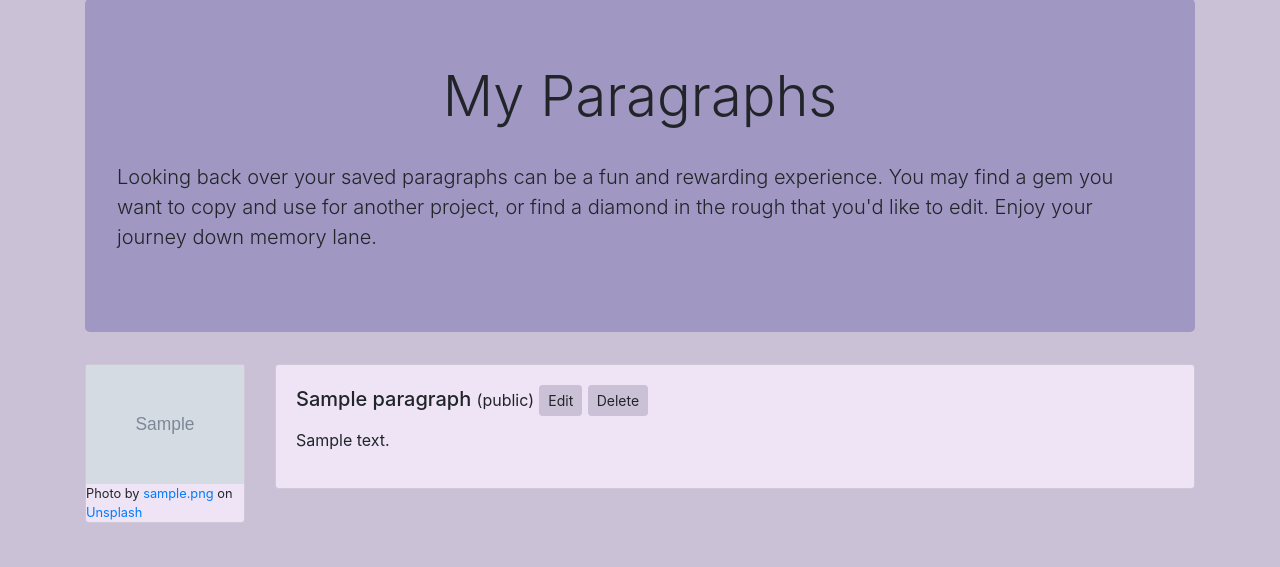
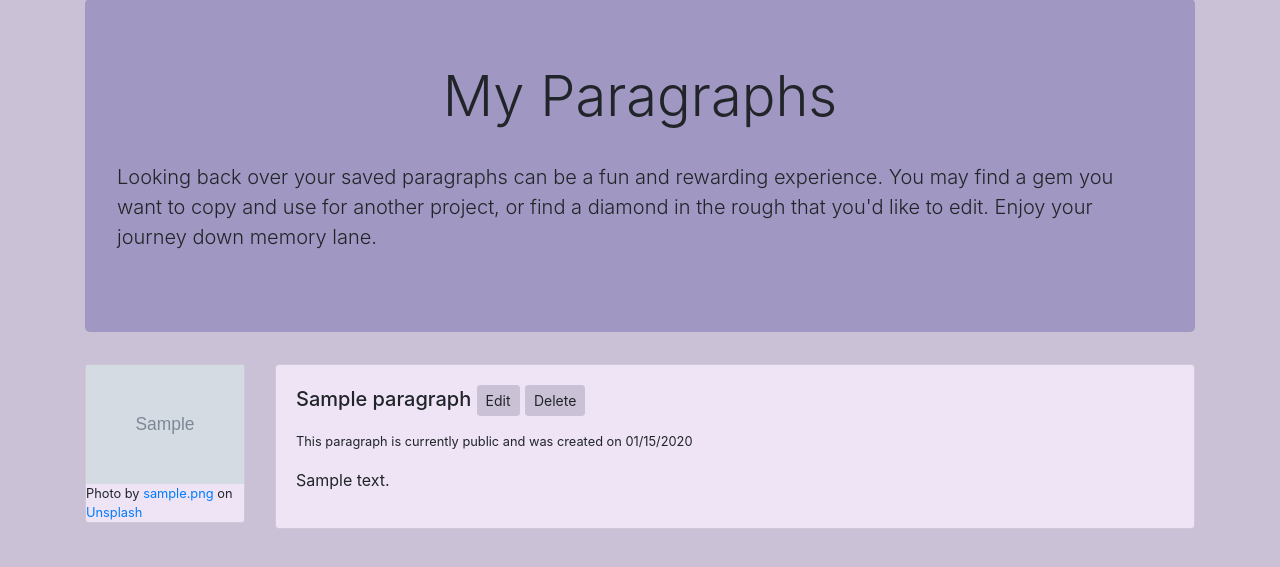
Before and after one commit to mandyrb/Capstone-1, a Flask app: page /users/1/paragraphs in a window 1280 px wide. Shown: the part 57-624 px from the top of the page. Run offline with Flask 2, Linux system fonts and the light colour scheme; the visitor is signed in with stand-in values (Sample User, id 1); tables that the repository leaves empty hold one stand-in row (values such as "Sample post"); grey boxes marked "Sample" are stand-in pictures; some libraries are stand-ins or nearby versions.

Commit message:
Moved seed file to prep folder, added a date created line for paragraph views, and added content to README

```diff
--- a/templates/public_paragraphs.html
+++ b/templates/public_paragraphs.html
@@ -54,6 +54,8 @@
                     </form>
                     {% endif %}
                 </h5>
+                <p><small>Created on: {{paragraph.image.date_added.strftime('%m/%d/%Y')}}</small>
+                </p>
                 <p>{{paragraph.content}}</p>
               </div>
             </div>
--- a/templates/user_paragraphs.html
+++ b/templates/user_paragraphs.html
@@ -22,11 +22,6 @@
         <div class="card light">
           <div class="card-body">
             <h5 class="card-title">{{paragraph.title}}
-                {% if paragraph.public == True %}
-                    <small>(public)</small>
-                {% else %}
-                    <small>(private)</small>
-                {% endif %}
                 {% if user_id == paragraph.user_id %}
                 <a href="/edit_paragraph/{{paragraph.id}}" class="btn btn-light btn-sm">Edit</a>
                 <form class="form-inline" action="/delete_paragraph/{{paragraph.id}}" method="POST">
@@ -34,6 +29,14 @@
                 </form>
                 {% endif %}
             </h5>
+            <p><small>This paragraph is currently
+                {% if paragraph.public == True %}
+                public
+                {% else %}
+                private
+                {% endif %}
+                and was created on {{paragraph.image.date_added.strftime('%m/%d/%Y')}}</small>
+            </p>
             <p>{{paragraph.content}}</p>
           </div>
         </div>
```
Also changed, not shown: README.md, prep/seed_basic.py (renamed from seed_basic.py).
